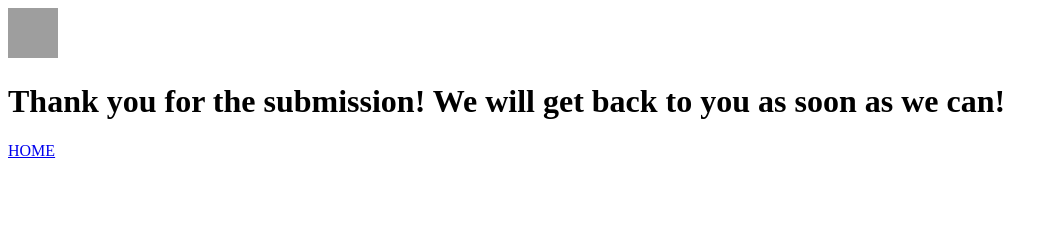
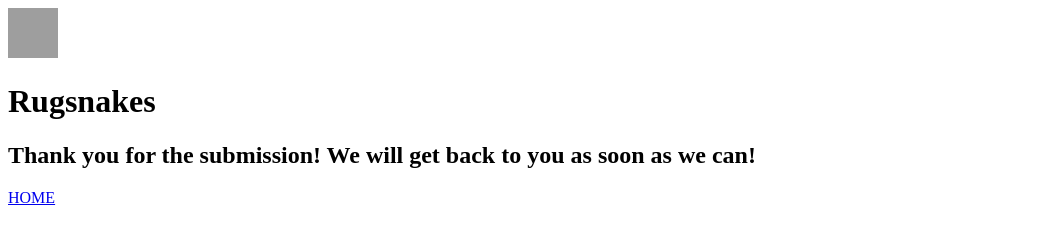
Before and after one commit to cammaratavinny/cammaratavinny.github.io, a plain HTML site: page thankyou.html in a window 1280 px wide. Shown: the whole page, without its empty margins (0-1058 px from the left). Drawn offline with Linux system fonts and the light colour scheme; grey boxes are pictures that could not be loaded.

Commit message:
added h1

```diff
--- a/thankyou.html
+++ b/thankyou.html
@@ -6,8 +6,8 @@
 		<img src="http://snake-cartoon-images.clipartonline.net/_/rsrc/1467889959335/home/cartoon-snake_5.png?height=320&width=320" width="50" height="50">
 	</head>
 	<body>
-
-		<h1> Thank you for the submission! We will get back to you as soon as we can! </h1>
+		<h1> Rugsnakes </h1>
+		<h2> Thank you for the submission! We will get back to you as soon as we can! </h2>
 		<a href="https://cammaratavinny.github.io">HOME</a>
 	</body>
 	</html>
```
